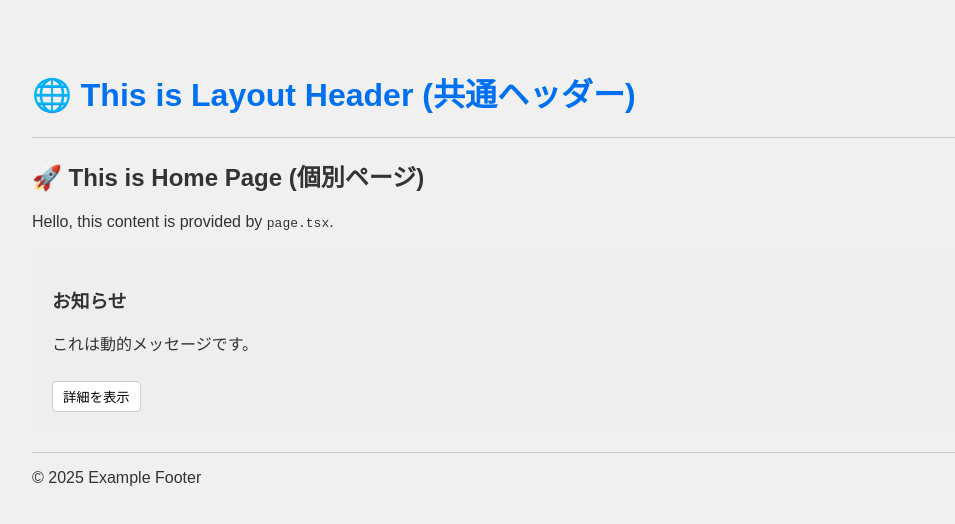
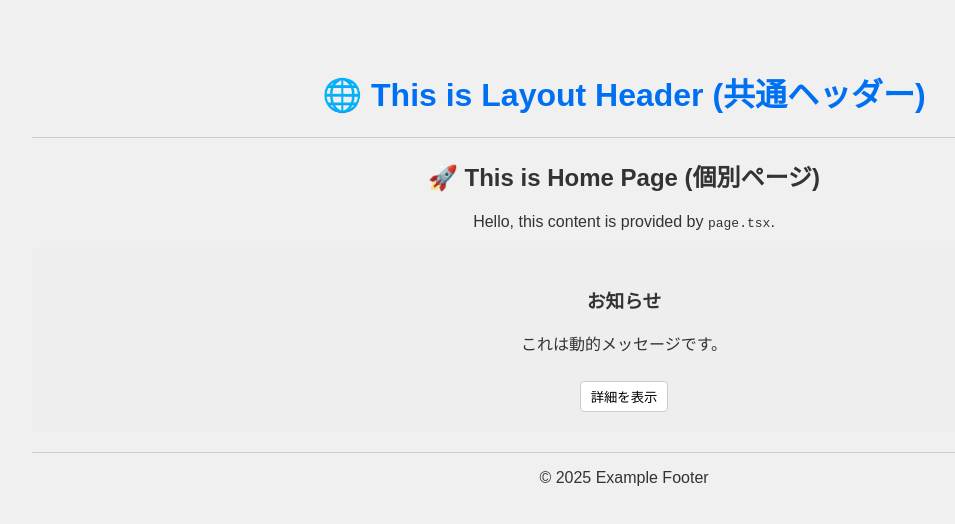
Before and after one commit to nakajima923/next-sandbox, a Next.js app in the folder next-sandbox/: page / in a window 1280 px wide. Shown: the top 524 px of the page, without its empty margins (16-971 px from the left). Built offline with nearby package versions, Linux system fonts and the light colour scheme.

Commit message:
add css center

```diff
--- a/next-sandbox/src/app/layout.tsx
+++ b/next-sandbox/src/app/layout.tsx
@@ -14,11 +14,11 @@ export default function RootLayout({
   return (
     <html lang="en">
       <body>
-        <header style={{ marginBottom: "20px", borderBottom: "1px solid #ccc" }}>
+        <header style={{ marginBottom: "20px", borderBottom: "1px solid #ccc",textAlign:"center"}}>
           <h1>🌐 This is Layout Header (共通ヘッダー)</h1>
         </header>
-        <main>{children}</main>
-        <footer style={{ marginTop: "20px", borderTop: "1px solid #ccc" }}>
+        <main style={{textAlign:"center"}}>{children}</main>
+        <footer style={{ marginTop: "20px", borderTop: "1px solid #ccc",textAlign:"center" }}>
           <p>© 2025 Example Footer</p>
         </footer>
       </body>
```
